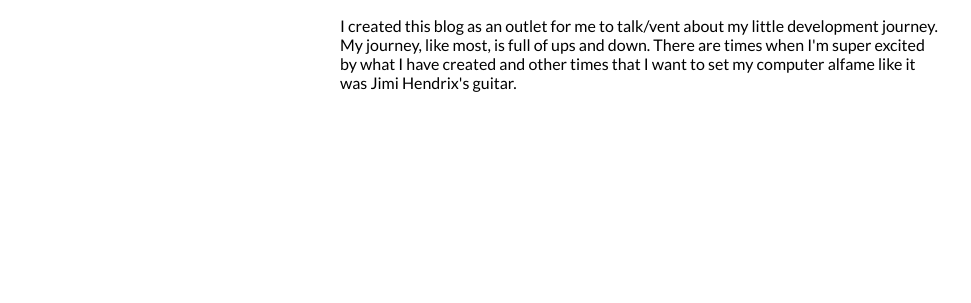
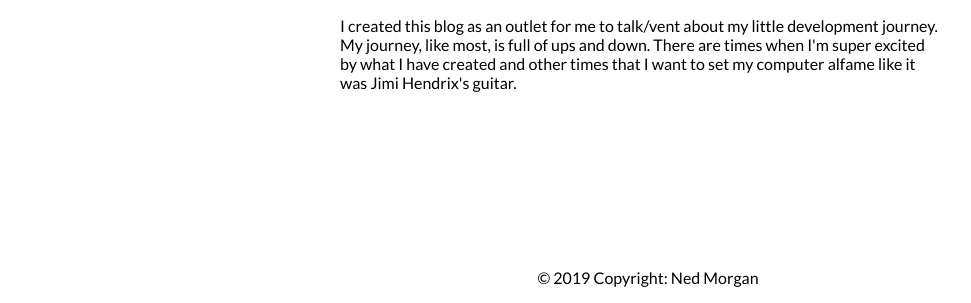
Before and after one commit to nedmorgan/ned-blog, a Gatsby site: page /about in a window 1280 px wide. Shown: the part 497-800 px from the top of the page, without its empty margins (0-971 px from the left). Built offline with nearby package versions, Linux system fonts and the light colour scheme; Gatsby itself is replaced by a stand-in of ours.

Commit message:
created footer component

```diff
--- /dev/null
+++ b/src/components/footer.js
@@ -0,0 +1,40 @@
+import React from "react"
+import styled from "styled-components"
+
+const FooterContainer = styled.div`
+  text-align: center;
+  width: 100%;
+  position: absolute;
+  bottom: 0;
+  font-family: "Lato", sans-serif;
+  padding-bottom: 1em;
+
+  a {
+    color: black;
+    text-decoration: none;
+  }
+
+  a:hover {
+    color: #149cea;
+    cursor: pointer;
+  }
+`
+
+const Footer = () => {
+  return (
+    <FooterContainer>
+      <footer className="bottom">
+        <span>© 2019 Copyright: </span>
+        <a
+          href="https://nedmorgan.github.io/"
+          target="_blank"
+          rel="noopener noreferrer"
+        >
+          Ned Morgan
+        </a>
+      </footer>
+    </FooterContainer>
+  )
+}
+
+export default Footer
--- a/src/pages/about.js
+++ b/src/pages/about.js
@@ -2,6 +2,7 @@ import React from "react"
 import styled from "styled-components"
 import Layout from "../components/layout"
 import Social from "../components/social"
+import Footer from "../components/footer"
 
 const AboutContainer = styled.div`
   font-family: "Lato";
@@ -28,5 +29,6 @@ export default () => (
         guitar.
       </p>
     </AboutContainer>
+    <Footer />
   </Layout>
 )
--- a/src/pages/index.js
+++ b/src/pages/index.js
@@ -2,6 +2,7 @@ import React from "react"
 import styled from "styled-components"
 import Layout from "../components/layout"
 import Social from "../components/social"
+import Footer from "../components/footer"
 
 const IndexContainer = styled.div`
   font-family: "Lato", sans-serif;
@@ -26,5 +27,6 @@ export default () => (
         simple ways to keep sane while finding my path.
       </h3>
     </IndexContainer>
+    <Footer />
   </Layout>
 )
```
